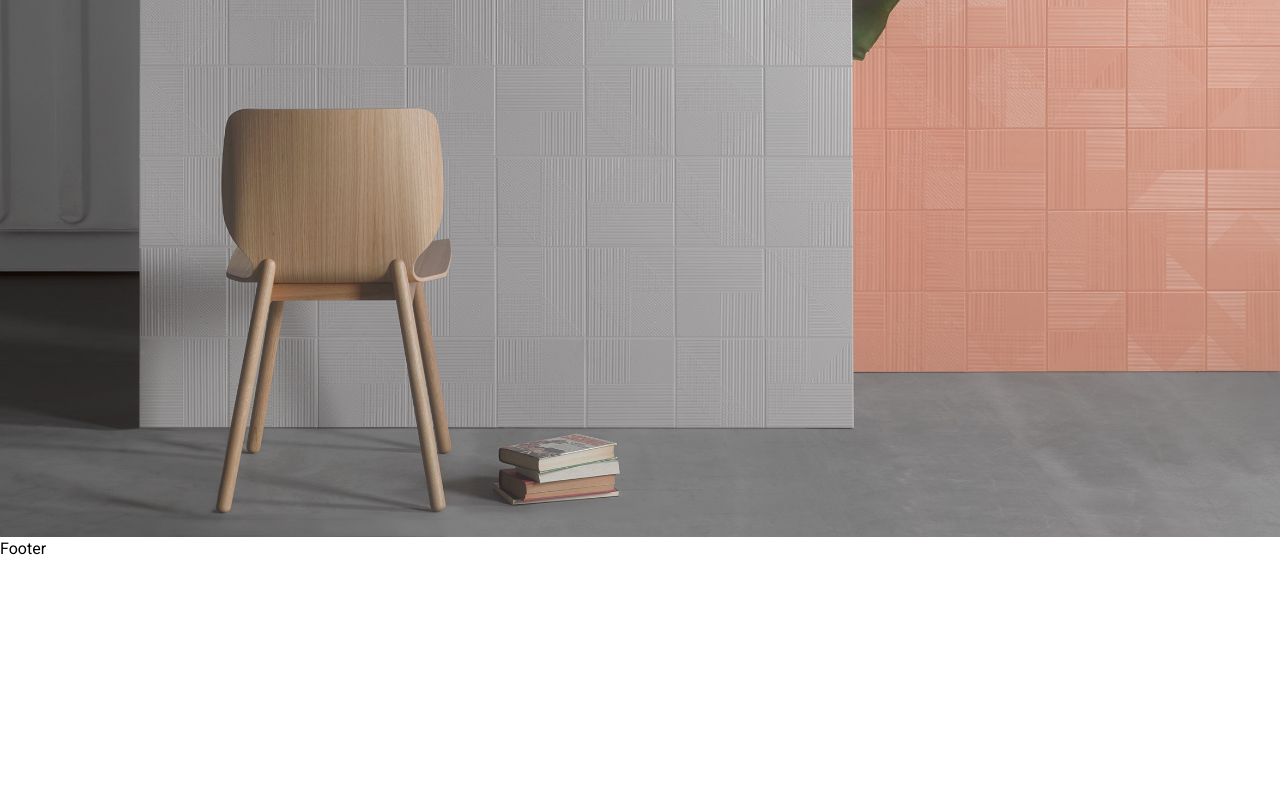
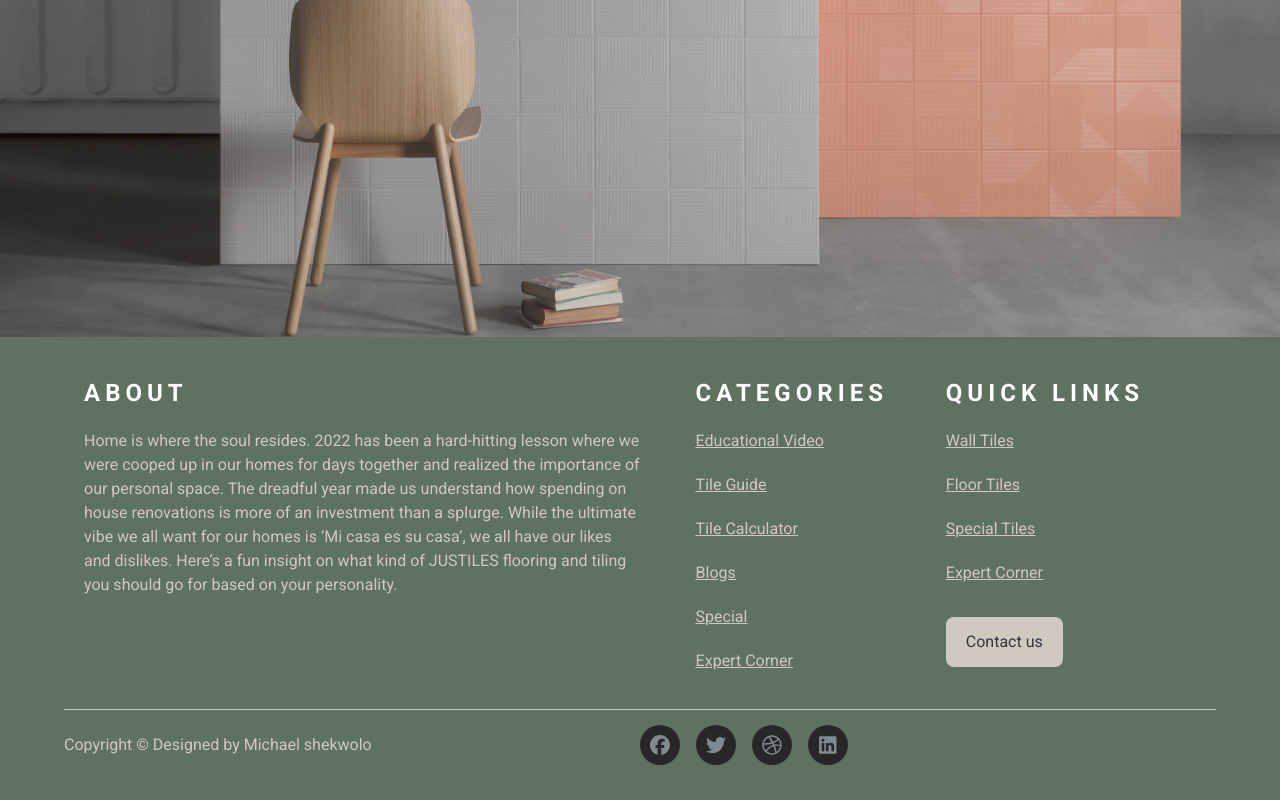
Before and after one commit to heismyke/justiles-main, a Next.js app: page / in a window 1280 px wide. Shown: the part 1143-1943 px from the top of the page. Before the commit the page ends 1704 px from the top, so only its background shows below. Built offline with nearby package versions, Linux system fonts and the light colour scheme.

Commit message:
justiles

```diff
--- a/src/components/home/Carousel.jsx
+++ b/src/components/home/Carousel.jsx
@@ -22,11 +22,11 @@ const Carousel = () => {
     }, []);
 
     return (
-        <div className="relative w-full h-[500px] bg-[#272727] lg:h-[800px] xl:h-[1000px] overflow-hidden">
+        <div className="relative w-full h-[500px] bg-[#272727] lg:h-[800px] xl:h-[800px] overflow-hidden">
             <div className="flex transition-transform duration-500 ease-in-out"
                  style={{ transform: `translateX(-${currentIndex * 100}%)` }}>
                 {images.map((src, index) => (
-                    <div key={index} className="relative min-w-full h-[500px] lg:h-[800px] xl:h-[1000px]">
+                    <div key={index} className="relative min-w-full h-[500px] lg:h-[800px] xl:h-[800px]">
                         <Suspense>
                         <Image
                             src={src}
@@ -35,7 +35,7 @@ const Carousel = () => {
                             objectFit="cover"
                             width={0}
                             height={0}
-                            className="w-full h-500"
+                            className="w-full h-500 object-contain"
                         />
                         </Suspense>
                     </div>
--- a/src/components/home/Footer.jsx
+++ b/src/components/home/Footer.jsx
@@ -1,8 +1,68 @@
 import React from 'react'
+import Link from 'next/link'
+import { faFacebook } from '@fortawesome/free-brands-svg-icons'
+import { faTwitter } from '@fortawesome/free-brands-svg-icons'
+import { faDribbble } from '@fortawesome/free-brands-svg-icons'
+import { faLinkedin } from '@fortawesome/free-brands-svg-icons'
+import { FontAwesomeIcon } from '@fortawesome/react-fontawesome'
 
 const Footer = () => {
+
+  const icons = [
+    faFacebook,
+    faTwitter,
+    faDribbble,
+    faLinkedin
+  ]
+
   return (
-    <div>Footer</div>
+    <div>
+      <footer className='w-[100%] py-5 bg-[#5F7161] flex items-start justify-center flex-col'>
+        <div className='w-[100%] pb-4 xl:w-[90%] mx-auto flex flex-col lg:flex-col  px-5 md:px-5 xl:flex-row xl:justify-between'>
+          <div className='w-[100%] lg:w-[100%] xl:w-[50%] py-5 '>
+            <h6 className='text-2xl text-white tracking-[5px] pb-5 font-bold'>ABOUT</h6>
+            <p className='text-[#D0C9C0]'>Home is where the soul resides. 2022 has been a hard-hitting lesson where we were cooped up in our homes for days together and realized the importance of our personal space. The dreadful year made us understand how spending on house renovations is more of an investment than a splurge. While the ultimate vibe we all want for our homes is ‘Mi casa es su casa’, we all have our likes and dislikes. Here’s a fun insight on what kind of JUSTILES flooring and tiling you should go for based on your personality.</p>
+          </div>
+          <div className='w-[100%] lg:w-[100%]  xl:w-[45%]  lg:flex '>
+            <div className='w-[100%] lg:w-[50%] py-5 '>
+              <h6 className='text-2xl text-white tracking-[5px] pb-5 font-bold'>CATEGORIES</h6>
+              <ul className='gap-5 flex flex-col text-[#D0C9C0]'>
+                <li style={{textDecoration: "underline"}}><Link href="">Educational Video</Link></li>
+                <li style={{textDecoration: "underline"}}><Link href="">Tile Guide</Link></li>
+                <li style={{textDecoration: "underline"}}><Link href="">Tile Calculator</Link></li>
+                <li style={{textDecoration: "underline"}}><Link href="">Blogs</Link></li>
+                <li style={{textDecoration: "underline"}}><Link href="">Special</Link></li>
+                <li style={{textDecoration: "underline"}}><Link href="">Expert Corner</Link></li>
+              </ul>
+            </div>
+            <div className='w-[100%]  lg:w-[50%] py-5 '>
+            <h6 className='text-2xl text-white tracking-[5px] pb-5 font-bold'>QUICK LINKS</h6>
+              <ul className='gap-5 flex flex-col  text-[#D0C9C0]'>
+                <li style={{textDecoration: "underline"}}><Link href="">Wall Tiles</Link></li>
+                <li style={{textDecoration: "underline"}}><Link href="">Floor Tiles</Link></li>
+                <li style={{textDecoration: "underline"}}><Link href="">Special Tiles</Link></li>
+                <li style={{textDecoration: "underline"}}><Link href="">Expert Corner</Link></li>
+              </ul>
+              <button className='bg-[#D0C9C0] text-[#32353c]  h-[50px] px-5 rounded-lg mt-8'>Contact us</button>
+            </div>
+          </div>
+        </div>
+        <div className='w-[95%] xl:w-[90%] flex flex-col lg:flex-row border-[#D0C9C0] border border-b-0 border-l-0 border-r-0  mx-auto'>
+          <div className='w-[100%] h-[70px] lg:w-[50%] text-[#D0C9C0] flex items-center '>
+              <p>Copyright &copy; Designed by Michael shekwolo</p>
+            </div>
+          <div className='w-[100%] h-[70px] lg:w-[50%]  flex items-center gap-4'>
+            {icons.map((icon, index) => (
+              <>
+                <div key={index} className='w-[40px] h-[40px] rounded-full bg-[#272727] flex items-center justify-center' >
+                <FontAwesomeIcon icon={icon} className='text-xl text-[#818a91]'/>
+                </div>
+              </>
+                ))}
+            </div>
+        </div>
+      </footer>
+    </div>
   )
 }
 
--- a/src/components/home/Navbar.jsx
+++ b/src/components/home/Navbar.jsx
@@ -149,7 +149,7 @@ const Navbar = () => {
            </ul>
           </li>
         </ul>
-          <button onClick={handleClick} className='w-[35px] h-[35px] flex items-center justify-center lg:hidden'>
+          <button onClick={handleClick} className='w-[35px] h-[35px]  flex items-center justify-center lg:hidden'>
             <FontAwesomeIcon icon={faBars} className=' text-[#D0C9C0] text-2xl'/>
         </button>
 
```
